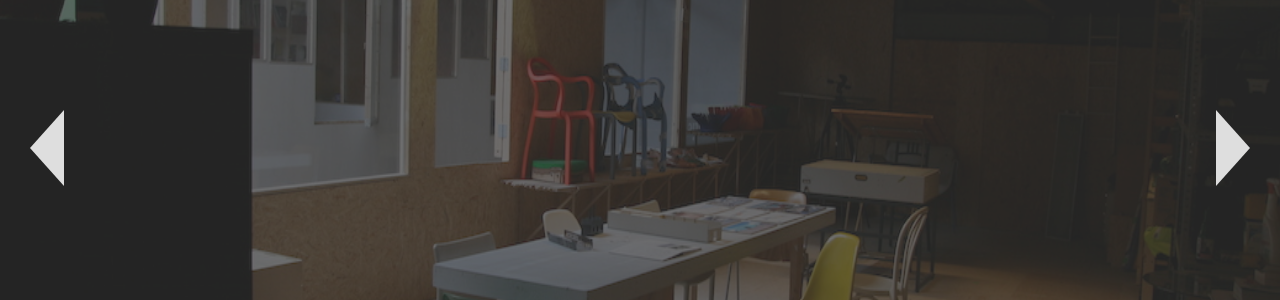
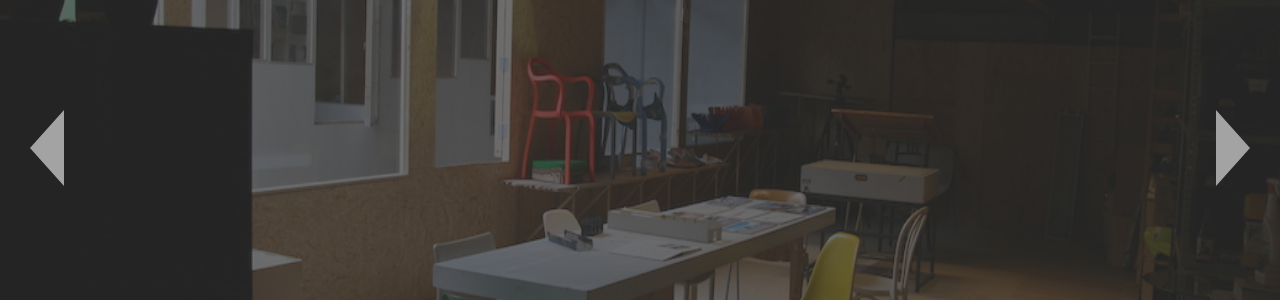
Before and after one commit to frankmolenaar1986/frankmolenaar1986.github.io, a Jekyll site: the page built from index.md, in a window 1280 px wide and 1400 px high, scrolled down 1367 px. Shown: the part 150-450 px from the top of the window. Built offline with Jekyll 4.4.1, drawn with Linux system fonts in a browser that asks for light colours; nearby versions of some CDN libraries.

Commit message:
changed the grey a bit

```diff
--- a/css/style.css
+++ b/css/style.css
@@ -110,7 +110,7 @@ div.page-content {
 	left: 60px;
 	width: 0;
 	border-width: 38.5px 34px 38.5px 0;
-	border-color: transparent #dedede transparent transparent;
+	border-color: transparent #A3A3A3 transparent transparent;
 }
 
 .fp-controlArrow.fp-prev:hover {
@@ -120,7 +120,7 @@ div.page-content {
 .fp-controlArrow.fp-next {
 	right: 15px;
 	border-width: 38.5px 0 38.5px 34px;
-	border-color: transparent transparent transparent #dedede;
+	border-color: transparent transparent transparent #A3A3A3;
 }
 
 .fp-controlArrow.fp-next:hover {
```
Also changed, not shown: 1 other file.
